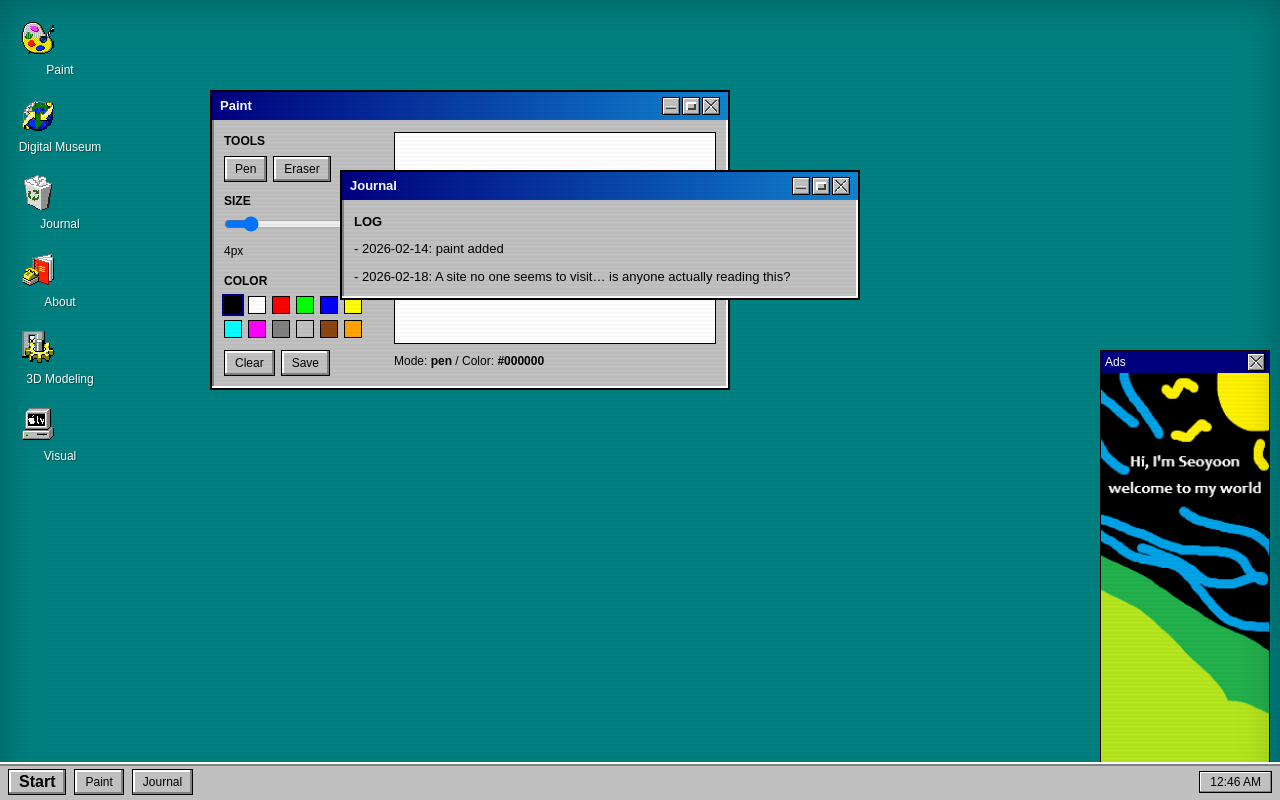
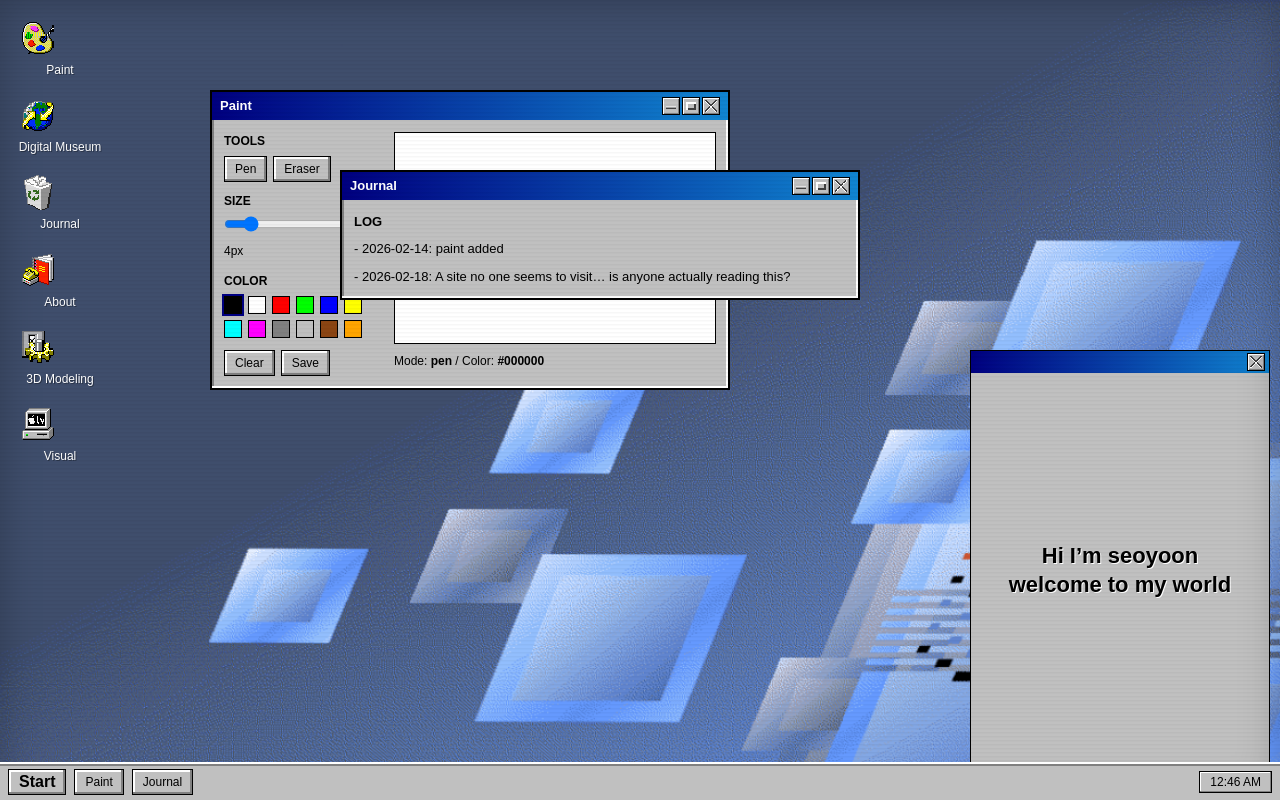
Before and after one commit to seoyooniiii/seoyooniiii.github.io, a Next.js app: page / in a window 1280 px wide. Built offline with nearby package versions, Linux system fonts and the light colour scheme.

Commit message:
edit wallpaper and ads

```diff
--- a/app/page.tsx
+++ b/app/page.tsx
@@ -704,7 +704,13 @@ const toggleFullscreen = (key: AppKey) => {
 .desktop95{
   width: 100vw;
   height: 100dvh;            /* 또는 100% */
-  padding-bottom: 48px; }
+  padding-bottom: 48px;
+
+  background-image: url("/wallpaper/win98.png");
+  background-size: 100% 100%;
+  background-position: center;
+  background-repeat: no-repeat;
+}
 
 .taskbarFixed{
   position: fixed;
@@ -1360,24 +1366,18 @@ function DigitalMuseum() {
 }
 
 function RightAdPanel({ onClose }: { onClose: () => void }) {
-  const TASKBAR_H = 48; // (지금은 안 쓰지만 기존 유지)
-
-  // ✅ 광고 이미지 1장만
-  const items = [{ icon: "/ad/guide.png" }];
-
   return (
     <div
       style={{
         position: "absolute",
         top: 350,
         right: 10,
-        width: 170,
+        width: 300,     // 🔥 크게 보이게 크기 확장
         height: 420,
-        zIndex: 3, // ✅ 창(z 10+)보다 낮게: 창이 가릴 수 있음
+        zIndex: 3,
         pointerEvents: "auto",
       }}
     >
-      {/* Win95 창처럼 보이는 테두리 */}
       <div
         style={{
           height: "100%",
@@ -1393,7 +1393,7 @@ function RightAdPanel({ onClose }: { onClose: () => void }) {
           style={{
             height: 22,
             padding: "2px 4px",
-            background: "#000080",
+            background: "linear-gradient(to right, #000080, #1084d0)", // 🔥 Win95 느낌
             color: "#fff",
             fontSize: 12,
             display: "flex",
@@ -1402,32 +1402,40 @@ function RightAdPanel({ onClose }: { onClose: () => void }) {
             userSelect: "none",
           }}
         >
-          <span>Ads</span>
-          <button className="winbtn close" onClick={onClose} aria-label="Close" title="Close" />
-        </div>
-
-        {/* ✅ 내용: 광고 이미지가 칸에 딱 맞게 1장만 */}
+          <span></span>
+          <button
+            className="winbtn close"
+            onClick={onClose}
+            aria-label="Close"
+            title="Close"
+          />
+        </div>
+
+        {/* 내용 영역 */}
         <div
           style={{
             flex: 1,
-            background: "#000",
-            overflow: "hidden", // ✅ 스크롤 없애기
-            padding: 0, // ✅ 여백 없애기
+            background: "#c0c0c0",
+            display: "flex",
+            alignItems: "center",
+            justifyContent: "center",
+            padding: 20,
+            textAlign: "center",
           }}
         >
-          {items.map((it) => (
-            <img
-              key={it.icon}
-              src={it.icon}
-              alt=""
-              style={{
-                width: "100%",
-                height: "100%",
-                objectFit: "cover", // ✅ 꽉 차게 (잘리기 싫으면 contain)
-                display: "block",
-              }}
-            />
-          ))}
+          <div
+            style={{
+              fontSize: 22,        // 🔥 크게
+              fontWeight: 900,
+              color: "#000",
+              lineHeight: 1.3,
+              textShadow: "1px 1px #fff", // 약간 입체감
+            }}
+          >
+            Hi I’m seoyoon
+            <br />
+            welcome to my world
+          </div>
         </div>
       </div>
     </div>
```
Also changed, not shown: public/wallpaper/win98.png (added).
